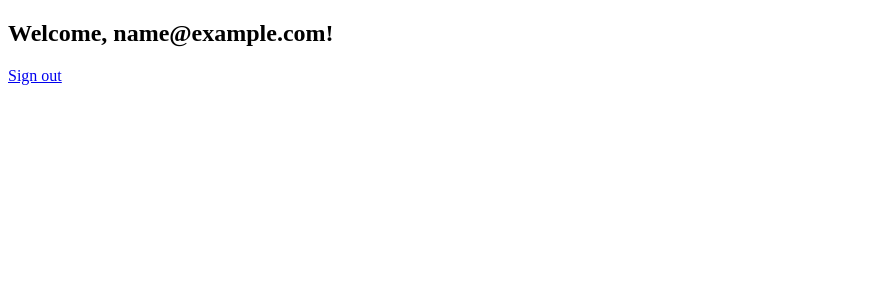
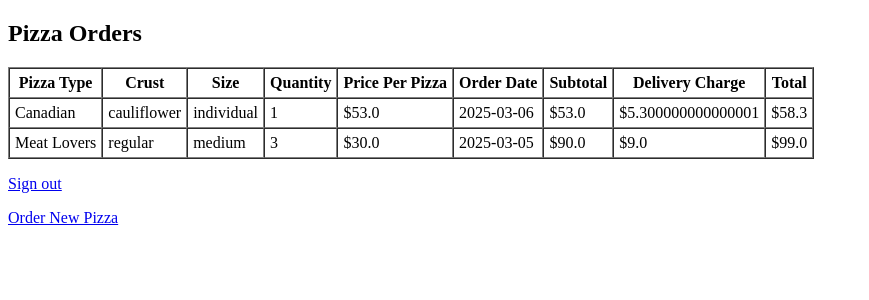
Before and after one commit to anexinwilson/pizza-slice-app, a Flask app: page / in a window 1280 px wide. Shown: the top 300 px of the page, without its empty margins (0-869 px from the left). Run offline with Flask 3, Linux system fonts and the light colour scheme; the visitor is signed in with stand-in values (Sample User, id 1).

Commit message:
Can create and view pizza orders

```diff
--- a/app.py
+++ b/app.py
@@ -1,7 +1,9 @@
-from flask import Flask, render_template, redirect, url_for, session
+from flask import Flask
 import os
 from dotenv import load_dotenv
-import auth
+from auth import auth_routes
+from pizza import pizza_routes
+from pizza_order import pizza_order_routes
 
 load_dotenv()
 
@@ -9,14 +11,9 @@ app = Flask(__name__)
 app.config.from_pyfile('settings.py')
 app.secret_key = os.getenv('SECRET_KEY')
 
-auth.auth_routes(app)
-
-@app.route('/')
-def home():
-    if 'signin' not in session:
-        return redirect(url_for('signin'))
-    return render_template('home.html', email=session['user']['email'], role=session['role'])
-
+auth_routes(app)
+pizza_routes(app)
+pizza_order_routes(app)
 
 if __name__ == '__main__':
-    app.run(port = int(os.getenv('FLASK_RUN_PORT')), host = os.getenv('FLASK_RUN_HOST'))
+    app.run(port=int(os.getenv('FLASK_RUN_PORT')), host=os.getenv('FLASK_RUN_HOST'))
--- /dev/null
+++ b/data/pizza_orders.json
@@ -0,0 +1,20 @@
+[
+    {
+        "id": 1,
+        "type": "Canadian",
+        "crust": "cauliflower",
+        "size": "individual",
+        "quantity": 1,
+        "price_per": 53.0,
+        "order_date": "2025-03-06"
+    },
+    {
+        "id": 2,
+        "type": "Meat Lovers",
+        "crust": "regular",
+        "size": "medium",
+        "quantity": 3,
+        "price_per": 30.0,
+        "order_date": "2025-03-05"
+    }
+]
--- /dev/null
+++ b/pizza.py
@@ -0,0 +1,26 @@
+from flask import render_template, redirect, url_for, session
+import json
+import os
+
+def load_orders():
+    with open("data/pizza_orders.json", "r") as file:
+        return json.load(file)
+
+def sort_order_date(order):
+    return order['order_date']
+
+def pizza_routes(app):
+    @app.route('/')
+    def home():
+        if 'signin' not in session:
+            return redirect(url_for('signin'))
+
+        else:
+            orders_sorted = sorted(load_orders(), key=sort_order_date, reverse=True)
+
+            for order in orders_sorted:
+                order['subtotal'] = order['quantity'] * order['price_per']
+                order['delivery_charge'] = order['subtotal'] * 0.1
+                order['total'] = order['subtotal'] + order['delivery_charge']
+
+        return render_template('home.html', orders=orders_sorted)
--- a/signinForm.py
+++ b/signinForm.py
@@ -4,9 +4,9 @@ from wtforms import validators
 
 class SigninForm(FlaskForm):
     email = StringField("Email:", [
-        validators.InputRequired("Email is required")
+        validators.InputRequired("Email is required")  # Use validators namespace explicitly
     ])
     password = PasswordField("Password:", [
-        validators.InputRequired("Password is required")
+        validators.InputRequired("Password is required")  # Use validators namespace explicitly
     ])
     submit = SubmitField("Sign in")
--- a/templates/home.html
+++ b/templates/home.html
@@ -2,11 +2,41 @@
 <html lang="en">
 <head>
     <meta charset="UTF-8">
-    <meta name="viewport" content="width=device-width, initial-scale=1.0">
-    <title>Home</title>
+    <title>Pizza Orders</title>
 </head>
 <body>
-    <h2>Welcome, {{ email }}!</h2>
+    <h2>Pizza Orders</h2>
+    <table border="1" cellspacing="0" cellpadding="5">
+        <thead>
+            <tr>
+                <th>Pizza Type</th>
+                <th>Crust</th>
+                <th>Size</th>
+                <th>Quantity</th>
+                <th>Price Per Pizza</th>
+                <th>Order Date</th>
+                <th>Subtotal</th>
+                <th>Delivery Charge</th>
+                <th>Total</th>
+            </tr>
+        </thead>
+        <tbody>
+            {% for order in orders %}
+            <tr>
+                <td>{{ order.type }}</td>
+                <td>{{ order.crust }}</td>
+                <td>{{ order.size }}</td>
+                <td>{{ order.quantity }}</td>
+                <td>${{ order.price_per }}</td>
+                <td>{{ order.order_date }}</td>
+                <td>${{ order.subtotal }}</td>
+                <td>${{ order.delivery_charge }}</td>
+                <td>${{ order.total }}</td>
+            </tr>
+            {% endfor %}
+        </tbody>
+    </table>
     <p><a href="{{ url_for('signout') }}">Sign out</a></p>
+    <p><a href="{{ url_for('pizza') }}">Order New Pizza</a></p>
 </body>
 </html>
```
Also changed, not shown: pizzaForm.py (added, +48 -0 lines), pizza_order.py (added, +41 -0 lines), signupForm.py (+1 -6 lines), templates/pizza_order.html (added, +36 -0 lines), templates/signin.html (+6 -6 lines), templates/signup.html (+7 -11 lines).
